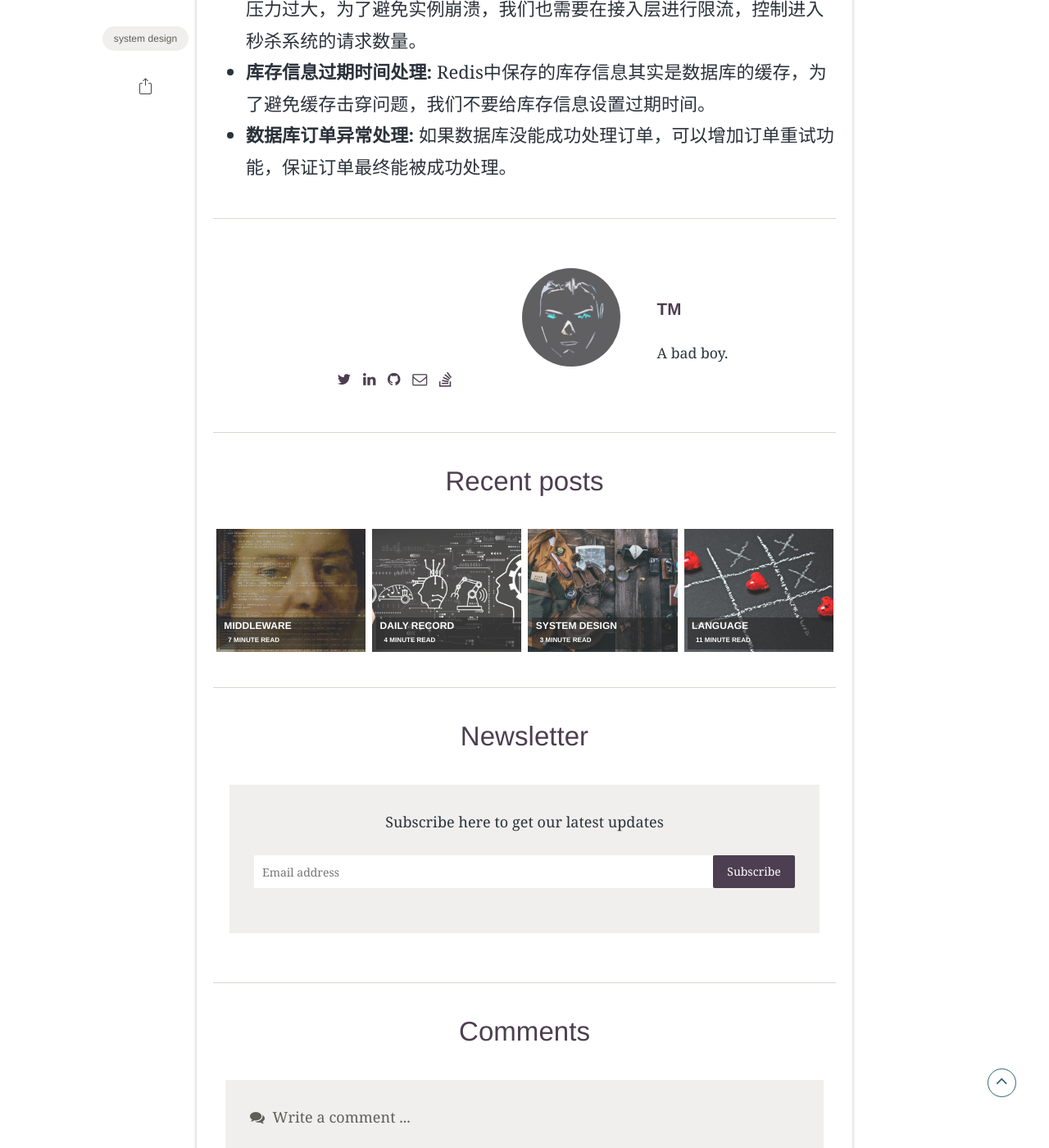
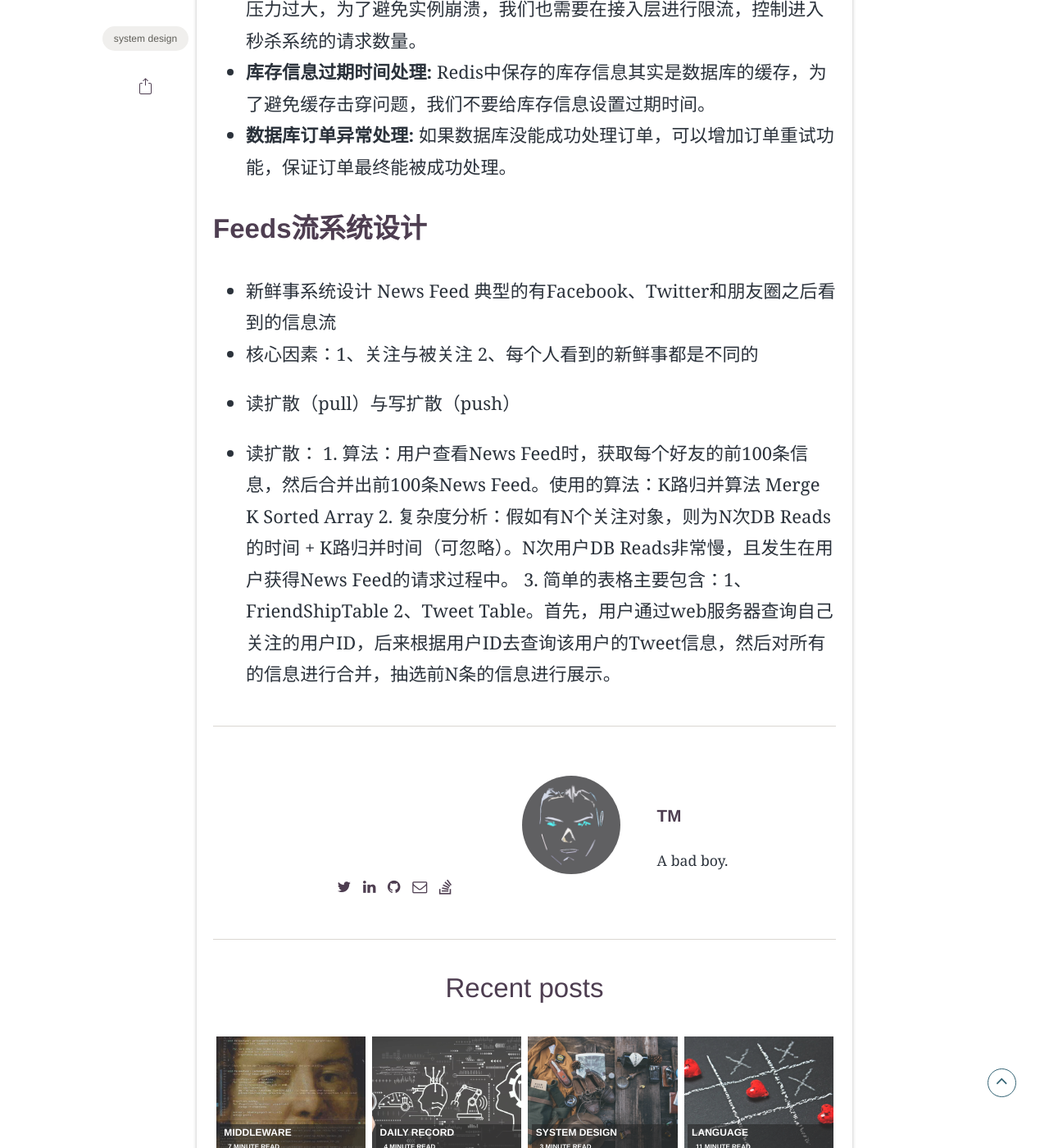
Before and after one commit to Tomxiaobai/Tomxiaobai.github.io, a Jekyll site: the page built from _posts/2022-04-13-system-design.md, in a window 1280 px wide and 1400 px high, scrolled down 7095 px. Shown: the whole window at 82% size. Built offline with Jekyll 4.4.1, drawn with Linux system fonts in a browser that asks for light colours; some web fonts are replaced; comment, search, counter and statistics services are not loaded.

Commit message:
system design

```diff
--- a/_posts/2022-04-13-system-design.md
+++ b/_posts/2022-04-13-system-design.md
@@ -139,3 +139,13 @@ description: "系统架构设计"
 - **请求拦截和流控:** 在秒杀系统的接入层，对恶意请求进行拦截，避免对系统的恶意攻击，例如使用黑名单禁止恶意IP进行访问。如果Redis实例的访问压力过大，为了避免实例崩溃，我们也需要在接入层进行限流，控制进入秒杀系统的请求数量。
 - **库存信息过期时间处理:** Redis中保存的库存信息其实是数据库的缓存，为了避免缓存击穿问题，我们不要给库存信息设置过期时间。
 - **数据库订单异常处理:** 如果数据库没能成功处理订单，可以增加订单重试功能，保证订单最终能被成功处理。
+
+## Feeds流系统设计
+  - 新鲜事系统设计 News Feed 典型的有Facebook、Twitter和朋友圈之后看到的信息流
+  - 核心因素：1、关注与被关注 2、每个人看到的新鲜事都是不同的
+  - 读扩散（pull）与写扩散（push）
+
+   - 读扩散：
+    1. 算法：用户查看News Feed时，获取每个好友的前100条信息，然后合并出前100条News Feed。使用的算法：K路归并算法 Merge K Sorted Array
+    2. 复杂度分析：假如有N个关注对象，则为N次DB Reads的时间 + K路归并时间（可忽略）。N次用户DB Reads非常慢，且发生在用户获得News Feed的请求过程中。
+    3. 简单的表格主要包含：1、FriendShipTable 2、Tweet Table。首先，用户通过web服务器查询自己关注的用户ID，后来根据用户ID去查询该用户的Tweet信息，然后对所有的信息进行合并，抽选前N条的信息进行展示。
```
